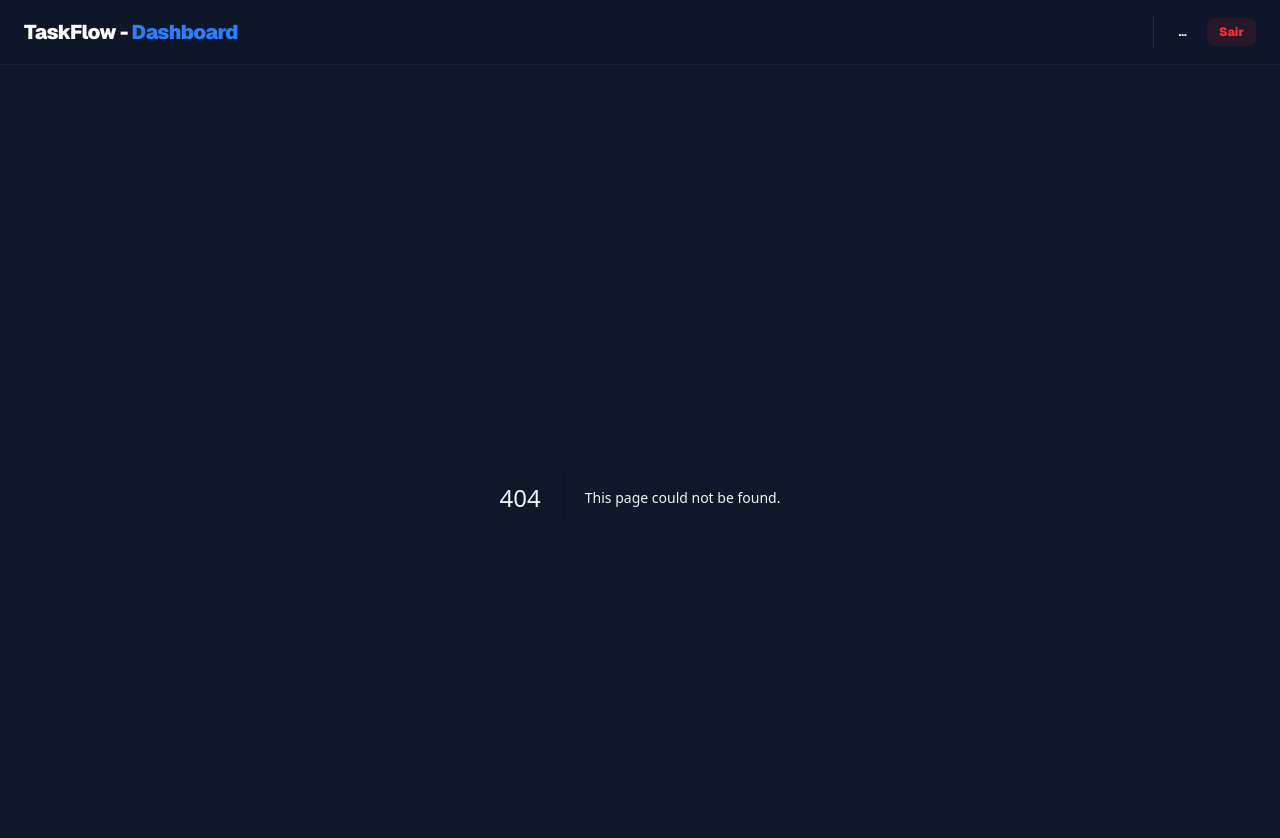
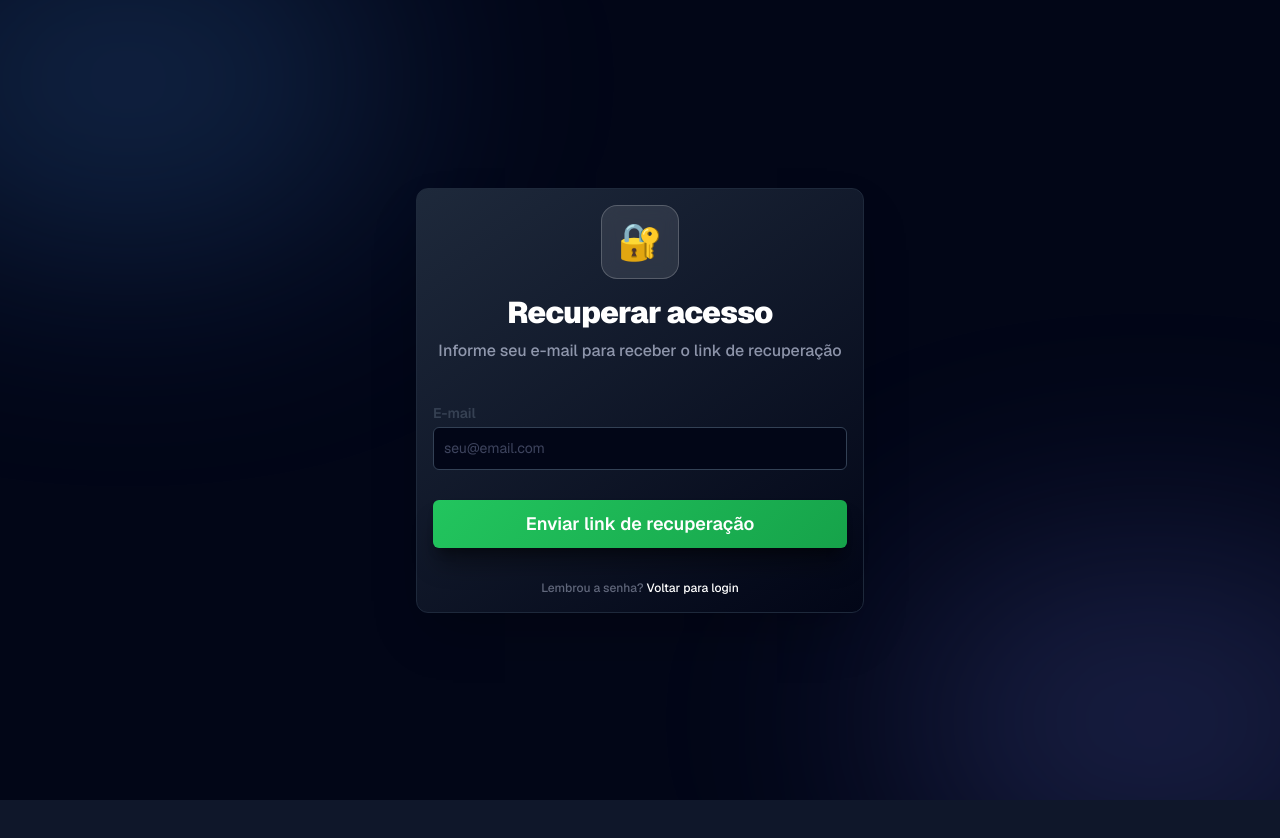
Before and after one commit to abbatechrepository/TaskFlow, a Next.js app in the folder tasks-web/: page /recover-password in a window 1280 px wide. Before the commit this address had no page. Shown: the top 838 px of the page. After the commit the page ends 800 px from the top, so only its background shows below. Built offline with nearby package versions, Linux system fonts and the light colour scheme.

Commit message:
Link de recuperar senha

```diff
--- a/tasks-web/next.config.mjs
+++ b/tasks-web/next.config.mjs
@@ -1,6 +1,12 @@
 /** @type {import('next').NextConfig} */
 const nextConfig = {
-  /* config options here */
+  webpack: (config) => {
+    config.watchOptions = {
+      poll: 1000,
+      aggregateTimeout: 300,
+    };
+    return config;
+  },
 };
 
 export default nextConfig;
--- a/tasks-web/src/app/login/page.tsx
+++ b/tasks-web/src/app/login/page.tsx
@@ -265,9 +265,9 @@ export default function LoginPage() {
         {/* FOOTER */}
         <p className="text-center mt-8 text-indigo-100/40 text-xs font-medium">
           Esqueceu sua senha?{' '}
-          <span className="text-white hover:underline cursor-pointer">
+          <a href="/recover-password" className="text-white hover:underline">
             Recuperar acesso
-          </span>
+          </a>
         </p>
 
       </div>
--- /dev/null
+++ b/tasks-web/src/app/recover-password/page.tsx
@@ -0,0 +1,122 @@
+"use client";
+
+import { useState } from "react";
+import { Button } from "@/components/Button";
+import { Input } from "@/components/Input";
+import api from '@/lib/api';
+
+export default function RecoverPasswordPage() {
+  const [email, setEmail] = useState("");
+  const [loading, setLoading] = useState(false);
+  const [success, setSuccess] = useState("");
+  const [error, setError] = useState("");
+
+  const handleSubmit = async (e: React.FormEvent) => {
+    e.preventDefault();
+    setLoading(true);
+    setError("");
+    setSuccess("");
+
+    try {
+      await api.post("/auth/recover", { email });
+
+      setSuccess("Se o e-mail existir, enviaremos instruções de recuperação.");
+    } catch (err: any) {
+      setError("Erro ao tentar recuperar senha.");
+    } finally {
+      setLoading(false);
+    }
+  };
+
+  return (
+    <div className="flex min-h-screen items-center justify-center bg-gradient-to-br p-4 relative overflow-hidden">
+
+      {/* BACKGROUND FX */}
+      <div className="absolute inset-0 pointer-events-none">
+        <div className="absolute top-[-10%] left-[-10%] w-[40%] h-[40%] rounded-full bg-blue-400/20 blur-[120px]" />
+        <div className="absolute bottom-[-10%] right-[-10%] w-[40%] h-[40%] rounded-full bg-indigo-400/20 blur-[120px]" />
+      </div>
+
+      {/* CARD */}
+      <div className="card w-full max-w-md p-10 rounded-[2rem] shadow-2xl relative z-10">
+
+        {/* HEADER */}
+        <div className="text-center mb-10">
+          <div className="inline-block p-4 bg-white/10 rounded-2xl mb-4 backdrop-blur-sm border border-white/20">
+            <span className="text-4xl">🔐</span>
+          </div>
+
+          <h1 className="text-3xl font-black text-white tracking-tight">
+            Recuperar acesso
+          </h1>
+
+          <p className="text-indigo-100/60 mt-2 font-medium">
+            Informe seu e-mail para receber o link de recuperação
+          </p>
+        </div>
+
+        {/* FORM */}
+        <form onSubmit={handleSubmit} className="space-y-5">
+
+          <Input
+            label="E-mail"
+            type="email"
+            placeholder="seu@email.com"
+            className="
+              input
+              bg-white/5
+              border-white/10
+              text-white
+              placeholder:text-indigo-200/30
+              focus:bg-white/10
+              focus:border-white/20
+            "
+            value={email}
+            onChange={(e) => setEmail(e.target.value)}
+            required
+          />
+
+          {/* SUCCESS */}
+          {success && (
+            <div className="text-green-200 text-xs p-3 rounded-xl bg-green-500/10 border border-green-400/20">
+              ✅ {success}
+            </div>
+          )}
+
+          {/* ERROR */}
+          {error && (
+            <div className="urgent-border text-red-200 text-xs p-3 rounded-xl">
+              ⚠️ {error}
+            </div>
+          )}
+
+          {/* BUTTON */}
+          <Button
+            type="submit"
+            className="
+              btn-green
+              w-full
+              h-12
+              text-lg
+              shadow-xl
+              shadow-black/40
+            "
+            isLoading={loading}
+          >
+            Enviar link de recuperação
+          </Button>
+
+        </form>
+
+        {/* FOOTER */}
+        <p className="text-center mt-8 text-indigo-100/40 text-xs font-medium">
+          Lembrou a senha?{" "}
+          <a href="/login" className="text-white hover:underline">
+            Voltar para login
+          </a>
+        </p>
+
+      </div>
+    </div>
+  );
+}
--- a/tasks-web/src/components/AppLayout.tsx
+++ b/tasks-web/src/components/AppLayout.tsx
@@ -6,7 +6,7 @@ import { Navbar } from '@/components/Navbar';
 
 export default function AppLayout({ children }: { children: React.ReactNode }) {
   const pathname = usePathname();
-  const isLoginPage = pathname === '/login';
+  const isLoginPage = pathname === '/login' || pathname === '/recover-password';
 
   if (isLoginPage) {
     return <main className="flex-1 overflow-x-hidden">{children}</main>;
```
Also changed, not shown: 2 other files (tests, documents, lock files or other folders).
